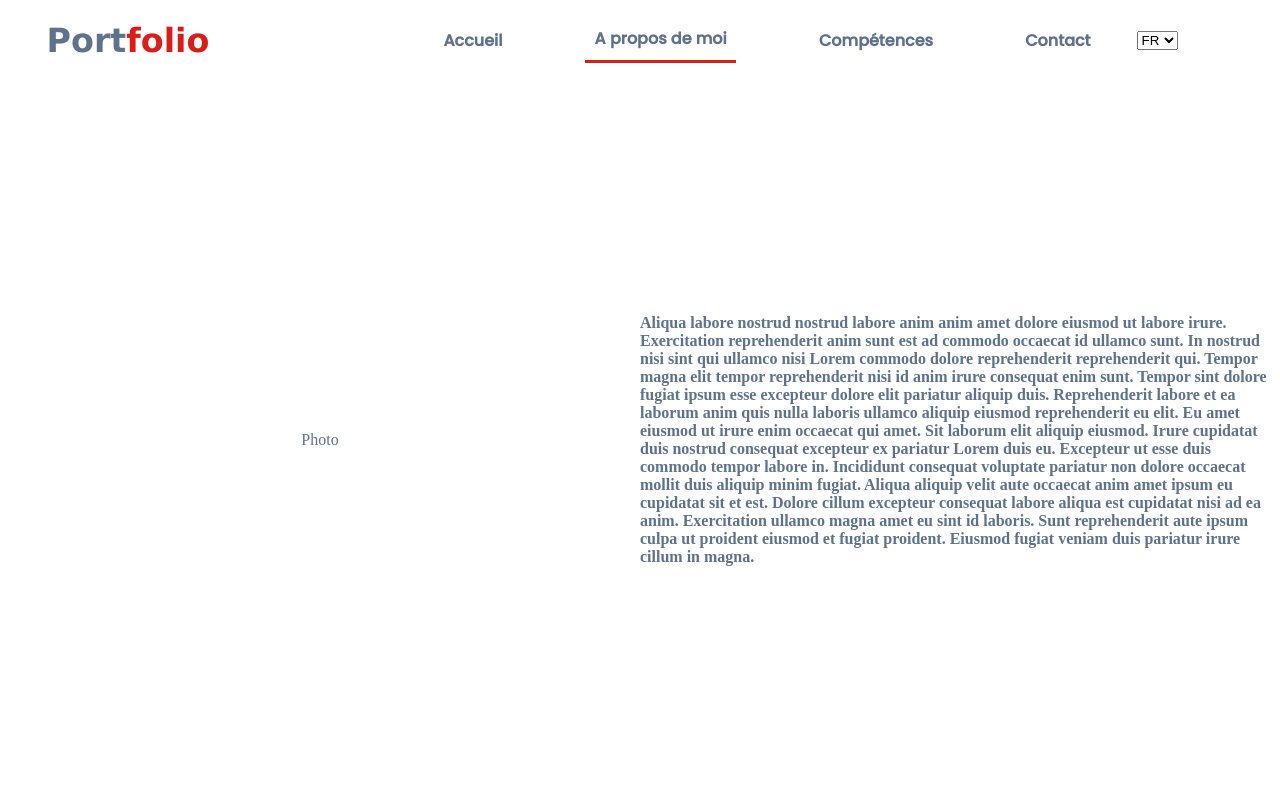
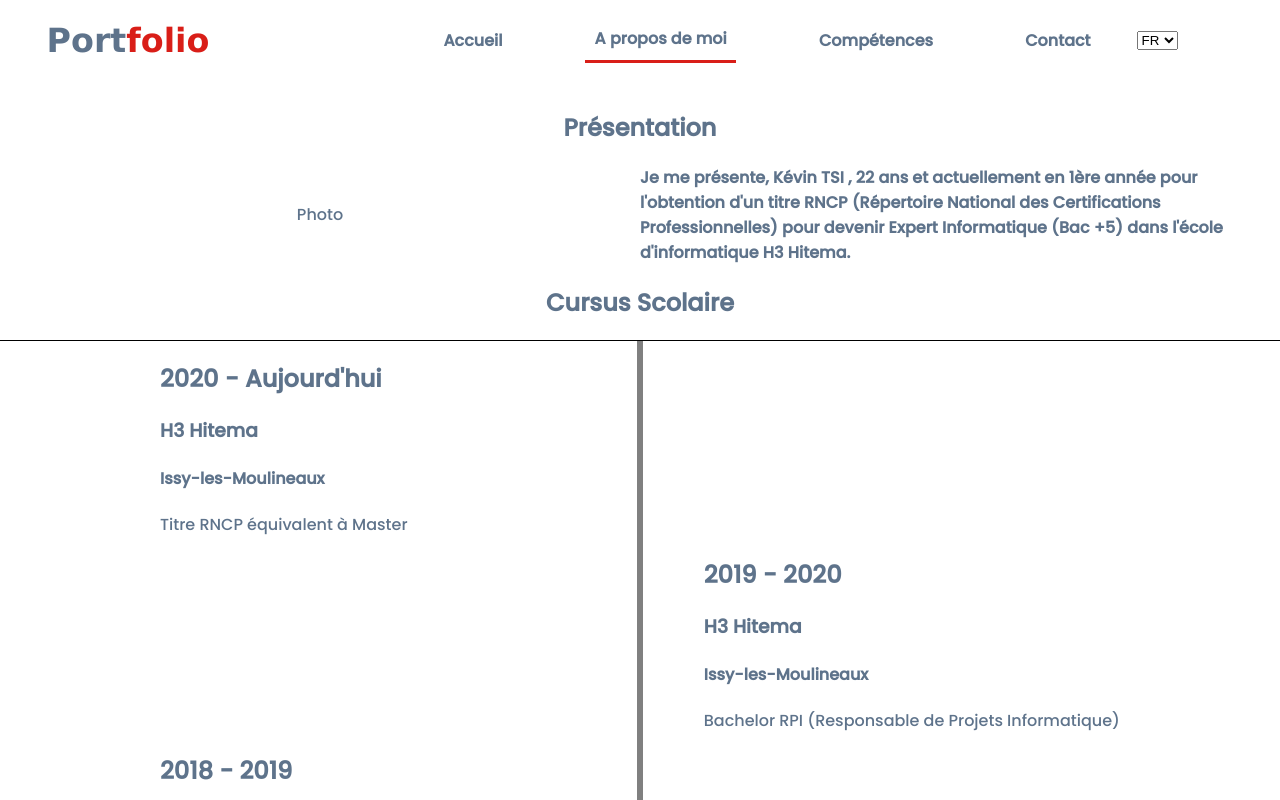
Before and after one commit to kevintsi/my-portfolio, a React (Create React App) app: page /about-me in a window 1280 px wide. Built offline with nearby package versions, Linux system fonts and the light colour scheme.

Commit message:
About me page WIP

```diff
--- a/src/App.css
+++ b/src/App.css
@@ -1,5 +1,5 @@
 .main-container {
-  height: 100%;
+  height: 90%;
   width: 100%;
   display: flex;
   flex-direction: column;
--- a/src/components/Aboutme/Aboutme.css
+++ b/src/components/Aboutme/Aboutme.css
@@ -1,17 +1,60 @@
 .about-me-container {
   display: flex;
-  flex-direction: row;
+  flex-direction: column;
   width: 100%;
-  height: 90%;
+  height: 100%;
+  overflow-x: hidden;
 }
 
-.about-me-container > div {
+.introduction-container {
+  height: 30%;
   display: flex;
-  flex-direction: row;
+  flex-direction: column;
+  justify-content: flex-start;
+  align-items: center;
+  font-family: "Poppins", sans-serif;
+  width: 100%;
+}
+
+.introduction-container h2 {
+  margin-top: 30px;
+}
+
+.introduction-container div {
+  display: flex;
   justify-content: center;
   align-items: center;
   height: 100%;
+}
+
+.cursus-container {
+  display: flex;
+  flex-direction: column;
+  justify-content: flex-start;
+  align-items: center;
+  font-family: "Poppins", sans-serif;
   width: 100%;
+}
+
+.cursus-school {
+  display: flex;
+  flex-direction: column;
+  align-items: center;
+  position: relative;
+  border: 1px solid black;
+  height: 100%;
+  width: 100%;
+}
+
+.cursus-school::after {
+  content: "";
+  position: absolute;
+  width: 6px;
+  background-color: gray;
+  top: 0;
+  bottom: 0;
+  left: 50%;
+  margin-left: -3px;
 }
 
 .about-me-right {
@@ -24,3 +67,21 @@
   text-align: center;
   width: 50%;
 }
+
+/* Place the container to the left */
+.left {
+  width: 100%;
+  display: flex;
+  flex-direction: row;
+  justify-content: flex-start;
+  margin-left: 25%;
+}
+
+/* Place the container to the right */
+.right {
+  width: 100%;
+  display: flex;
+  flex-direction: row;
+  justify-content: flex-end;
+  margin-right: 25%;
+}
--- a/src/components/Aboutme/Aboutme.js
+++ b/src/components/Aboutme/Aboutme.js
@@ -1,20 +1,99 @@
-import React from "react";
+import React, { useContext } from "react";
 import "./Aboutme.css"
+import { Context } from "../../App"
 
 const Aboutme = () => {
+
+    const { language } = useContext(Context);
+
+    let translation = {
+        "FR": {
+            "introduction": "Je me présente, Kévin TSI , 22 ans et actuellement en 1ère année pour l'obtention d'un titre RNCP (Répertoire National des Certifications Professionnelles) pour devenir Expert Informatique \
+            (Bac +5) dans l'école d'informatique H3 Hitema.",
+        },
+        "EN": {
+            "introduction": "Hi, my name is Kévin TSI, I'm 22 years old and currently in my first year to get RNCP title which is an equivalent to Master degree\
+            in an the IT school H3 Hitema.",
+        }
+    }
+
     return (
         <div className="about-me-container fade">
-            <div>
-                <div className="about-me-left">
-                    <div>Photo</div>
+            <div className="introduction-container">
+                <h2>Présentation</h2>
+                <div>
+                    <div className="about-me-left">
+                        <div>Photo</div>
+                    </div>
+                    <div className="about-me-right">
+                        <div>
+                            {translation[language].introduction}
+                        </div>
+                    </div>
                 </div>
-                <div className="about-me-right">
-                    <div>
-                        Aliqua labore nostrud nostrud labore anim anim amet dolore eiusmod ut labore irure. Exercitation reprehenderit anim sunt est ad commodo occaecat id ullamco sunt. In nostrud nisi sint qui ullamco nisi Lorem commodo dolore reprehenderit reprehenderit qui.
-
-                        Tempor magna elit tempor reprehenderit nisi id anim irure consequat enim sunt. Tempor sint dolore fugiat ipsum esse excepteur dolore elit pariatur aliquip duis. Reprehenderit labore et ea laborum anim quis nulla laboris ullamco aliquip eiusmod reprehenderit eu elit. Eu amet eiusmod ut irure enim occaecat qui amet. Sit laborum elit aliquip eiusmod. Irure cupidatat duis nostrud consequat excepteur ex pariatur Lorem duis eu. Excepteur ut esse duis commodo tempor labore in.
-
-                        Incididunt consequat voluptate pariatur non dolore occaecat mollit duis aliquip minim fugiat. Aliqua aliquip velit aute occaecat anim amet ipsum eu cupidatat sit et est. Dolore cillum excepteur consequat labore aliqua est cupidatat nisi ad ea anim. Exercitation ullamco magna amet eu sint id laboris. Sunt reprehenderit aute ipsum culpa ut proident eiusmod et fugiat proident. Eiusmod fugiat veniam duis pariatur irure cillum in magna.
+            </div>
+            <div className="cursus-container">
+                <h2>Cursus Scolaire</h2>
+                <div className="cursus-school">
+                    <div className="left">
+                        <div>
+                            <h2>2020 - Aujourd'hui</h2>
+                            <div>
+                                <h3>H3 Hitema</h3>
+                                <h4>Issy-les-Moulineaux</h4>
+                                <div>
+                                    Titre RNCP équivalent à Master
+                                </div>
+                            </div>
+                        </div>
+                    </div>
+                    <div className="right">
+                        <div>
+                            <h2>2019 - 2020</h2>
+                            <div>
+                                <h3>H3 Hitema</h3>
+                                <h4>Issy-les-Moulineaux</h4>
+                                <div>
+                                    Bachelor RPI (Responsable de Projets Informatique)
+                                </div>
+                            </div>
+                        </div>
+                    </div>
+                    <div className="left">
+                        <div>
+                            <h2>2018 - 2019</h2>
+                            <div>
+                                <h3>Lycée polyvalent Maximilien Sorre</h3>
+                                <h4>Cachan</h4>
+                                <div>
+                                    BTS SIO option SLAM 2 ème année
+                                </div>
+                            </div>
+                        </div>
+                    </div>
+                    <div className="right">
+                        <div>
+                            <h2>2017 - 2018</h2>
+                            <div>
+                                <h3>IUT d'Orsay</h3>
+                                <h4>Orsay</h4>
+                                <div>
+                                    1 ère année de DUT Informatique - Passerelle DUCES
+                                </div>
+                            </div>
+                        </div>
+                    </div>
+                    <div className="left">
+                        <div>
+                            <h2>2016 - 2017</h2>
+                            <div>
+                                <h3>Lycée polyvalent Adolphe Chérioux</h3>
+                                <h4>Vitry sur Seine</h4>
+                                <div>
+                                    Baccalauréat STI2D option SIN - Mention Bien
+                                </div>
+                            </div>
+                        </div>
                     </div>
                 </div>
             </div>
--- a/src/components/Home/Home.css
+++ b/src/components/Home/Home.css
@@ -6,7 +6,7 @@
   align-items: center;
 }
 
-.introduction-container div {
+.brief-introduction-container div {
   padding-left: 13%;
   font-size: 60pt;
   font-family: "Poppins", sans-serif;
@@ -81,6 +81,7 @@
 
 .contact-button:hover {
   animation: buttonTextEffect 1s linear 0s 1 reverse running;
+  box-shadow: 0px 0px 8px black;
 }
 
 @keyframes buttonTextEffect {
@@ -99,4 +100,5 @@
 .social-network-container > div > img:hover {
   filter: invert(19%) sepia(82%) saturate(3300%) hue-rotate(5deg)
     brightness(93%) contrast(112%);
+  cursor: pointer;
 }
--- a/src/components/Home/Home.js
+++ b/src/components/Home/Home.js
@@ -18,10 +18,11 @@ const Home = () => {
             "intro_last_part": "Developer"
         }
     }
+
     return (
         <div className="home-container fade">
             <div className="home-left">
-                <div className="introduction-container">
+                <div className="brief-introduction-container">
                     <div>{translation[language].intro_first_part}</div>
                     <div>{translation[language].intro_second_part}<strong style={{ color: "#D91E18" }}>Kévin</strong></div>
                     <div>{translation[language].intro_last_part}</div>
--- a/src/index.css
+++ b/src/index.css
@@ -8,7 +8,6 @@ html,
 body {
   width: 100%;
   height: 100%;
-  overflow: hidden;
   margin: 0;
 }
 @import url("https://fonts.googleapis.com/css2?family=Poppins:ital,wght@0,100;0,200;0,300;0,400;0,500;0,600;0,700;0,800;0,900;1,100;1,200;1,300;1,400;1,500;1,600;1,700;1,800;1,900&display=swap");
```
Also changed, not shown: 1 other file (tests, documents, lock files or other folders).
